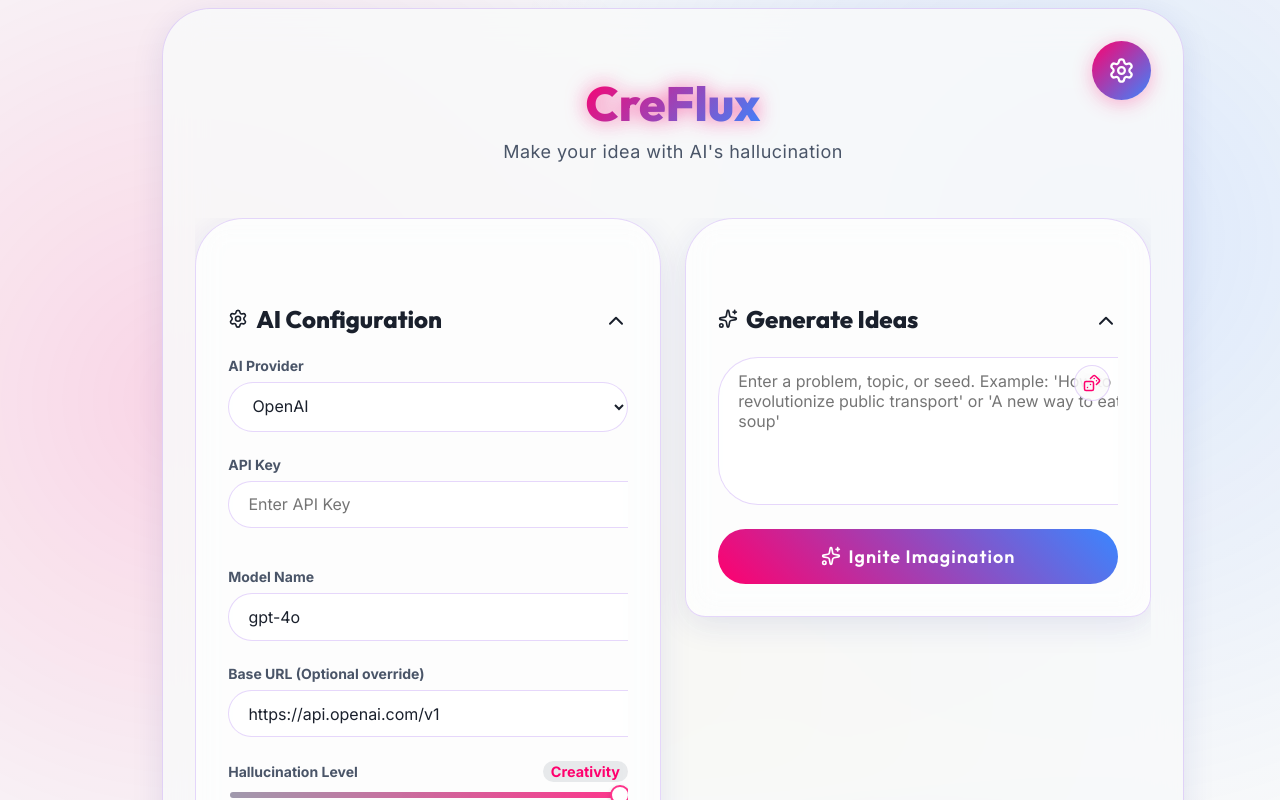
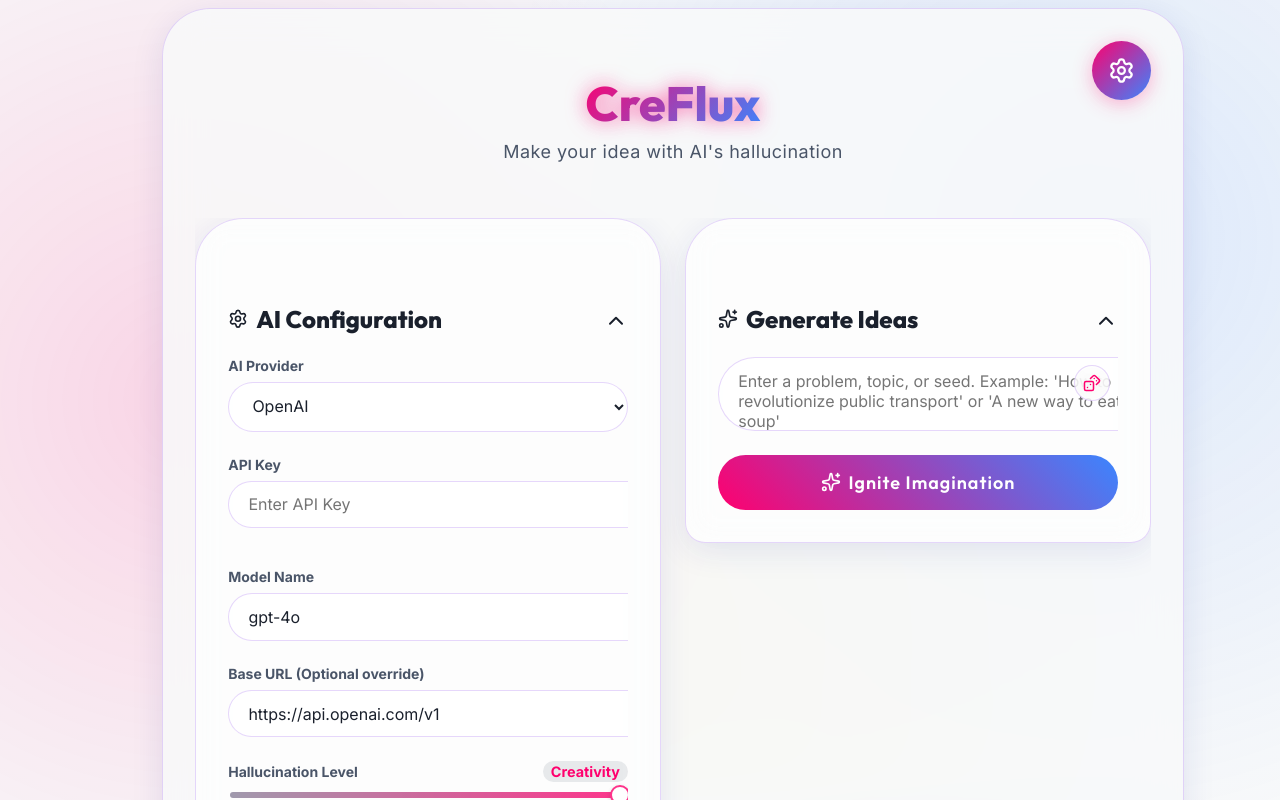
Before and after one commit to boriisyun-stack/CreFlux, a React (Vite) app: page / in a window 1280 px wide. Shown: the top 800 px of the page. Built offline with nearby package versions, Linux system fonts and the light colour scheme.

Commit message:
style: match generate ideas textarea height to ai provider select

```diff
--- a/src/App.jsx
+++ b/src/App.jsx
@@ -214,7 +214,7 @@ const Select = styled('select', inputShared);
 const Textarea = styled('textarea', {
   ...inputShared,
   resize: 'vertical',
-  minHeight: '120px',
+  minHeight: '46px', // Matches the height of the single-line Input/Select components
   borderRadius: '$6',
   paddingRight: '3.5rem', // More space for the dice button
 });
```
